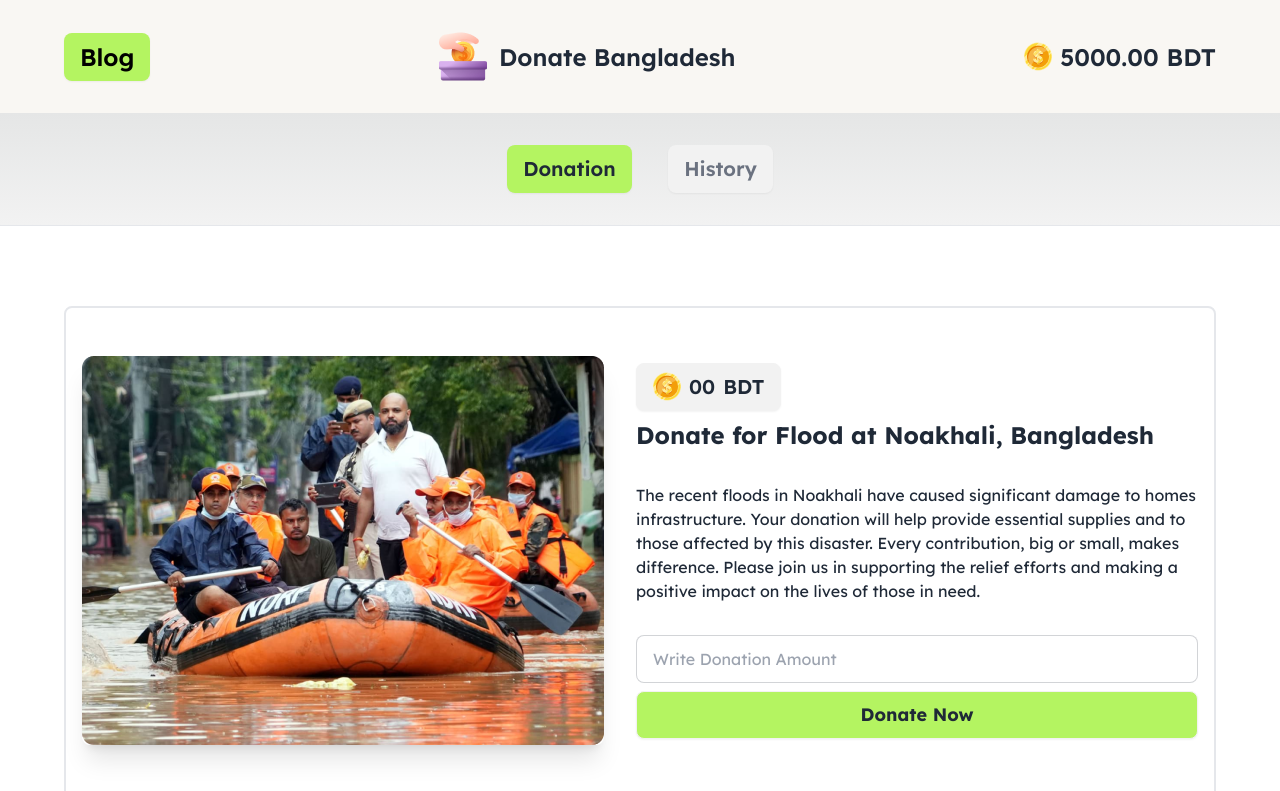
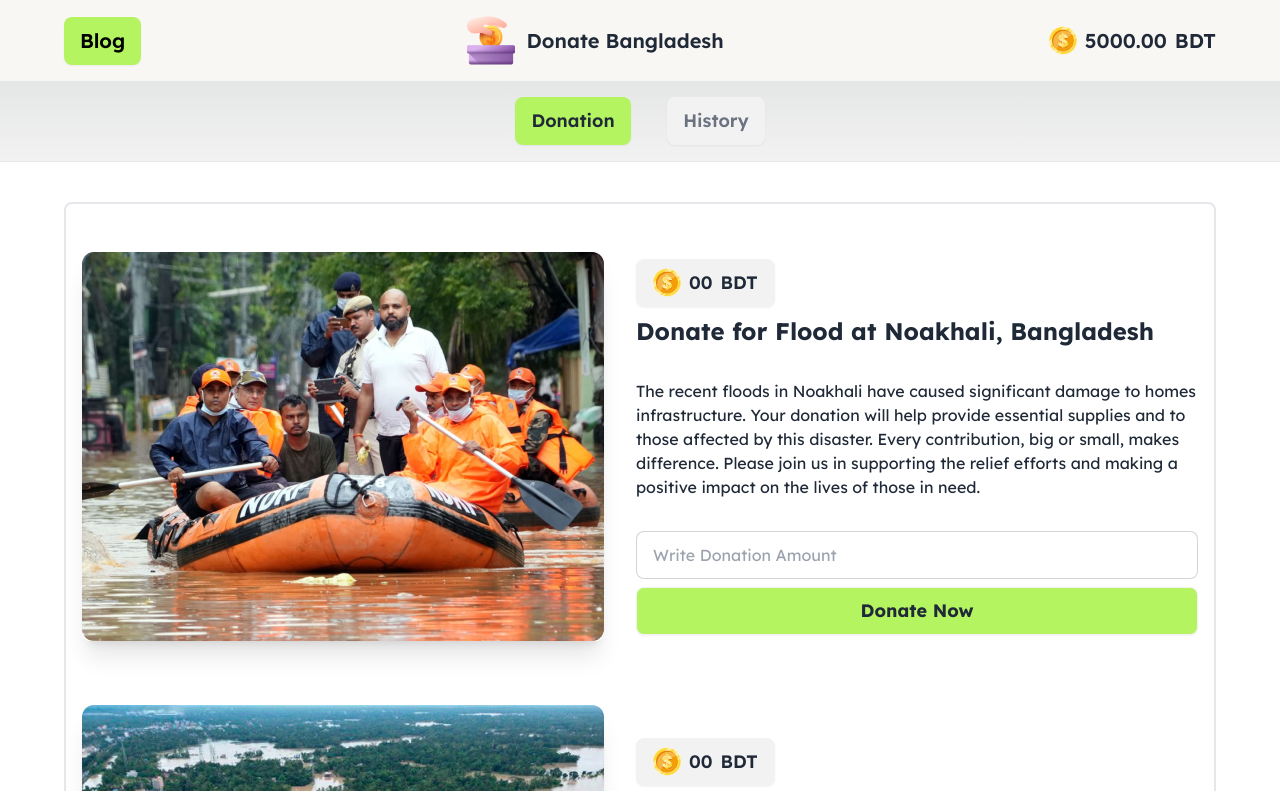
Before and after one commit to shafiqbd1st/PH-Assignment-5, a plain HTML site: page index.html in a window 1280 px wide. Shown: the top 791 px of the page. Drawn offline with nearby package versions, Linux system fonts and the light colour scheme.

Commit message:
fix some error

```diff
--- a/index.html
+++ b/index.html
@@ -33,31 +33,33 @@
 
     <header class="sticky top-0 z-10 ">
         <nav class="bg-[#F9F7F3]">
-            <div class="w-[90%] mx-auto flex justify-between items-center py-8">
+            <div class="w-[90%] mx-auto flex justify-between items-center py-4">
                 <div>
-                    <button class="text-2xl font-semibold btn btn-success bg-primary border-none hover:text-white"><a
-                            href="./blog.html">Blog</a></button>
+                    <button id="blog-btn"
+                        class="text-xl font-semibold btn btn-success bg-primary border-none hover:text-white">Blog</button>
+                    <!-- <button class="text-xl font-semibold btn btn-success bg-primary border-none hover:text-white"><a
+                            href="./blog.html">Blog</a></button> -->
                 </div>
                 <div class="hidden lg:flex justify-center items-center space-x-3 ">
                     <img src="./assets/logo.png" alt="">
-                    <h2 class="text-2xl font-semibold">Donate Bangladesh</h2>
+                    <h2 class="text-xl font-semibold">Donate Bangladesh</h2>
                 </div>
                 <div class="flex justify-center items-center space-x-2">
                     <img class="text-2xl font-semibold" src="./assets/coin.png" alt="">
-                    <p id="account-balance" class="text-2xl font-semibold"></p>
-                    <p class="text-2xl font-semibold">BDT</p>
+                    <p id="account-balance" class="text-xl font-semibold"></p>
+                    <p class="text-xl font-semibold">BDT</p>
                 </div>
             </div>
         </nav>
         <!-- bg-base-200 -->
-        <div class="text-center py-8 space-x-8  bg-gradient-to-b from-base-300 to-base-200">
-            <button id="donation-btn" class="btn text-xl bg-primary border-none">Donation</button>
-            <button id="history-btn" class="btn text-xl text-gray-500 border-none">History</button>
+        <div class="text-center py-4 space-x-8  bg-gradient-to-b from-base-300 to-base-200">
+            <button id="donation-btn" class="btn text-lg bg-primary border-none">Donation</button>
+            <button id="history-btn" class="btn text-lg text-gray-500 border-none">History</button>
         </div>
         <hr>
     </header>
 
-    <main class="my-20">
+    <main class="my-10">
         <div id="donate-container"
             class="w-[90%] mx-auto flex flex-col gap-8 justify-between items-center py-8 border-2 boreder-grary-200 rounded-lg">
             <div class="hero">
@@ -66,10 +68,11 @@
                     <div class="space-y-2">
                         <button class="btn">
                             <img class="text-2xl font-semibold" src="./assets/coin.png" alt="">
-                            <p id="noakhali-balance" class="text-xl font-semibold">00</p>
-                            <p class="text-xl font-semibold">BDT</p>
+                            <p id="noakhali-balance" class="text-lg font-semibold">00</p>
+                            <p class="text-lg font-semibold">BDT</p>
                         </button>
-                        <h1 id="noakhali-title" class="text-2xl font-bold">Donate for Flood at Noakhali, Bangladesh</h1>
+                        <h1 id="noakhali-title" class="text-2xl font-bold">Donate for Flood at Noakhali, Bangladesh
+                        </h1>
                         <p class="py-6">
                             The recent floods in Noakhali have caused significant damage to homes infrastructure. Your
                             donation will help provide
@@ -94,8 +97,8 @@
                     <div class="space-y-2">
                         <button class="btn ">
                             <img class="text-2xl font-semibold" src="./assets/coin.png" alt="">
-                            <p id="feni-balance" class="text-xl font-semibold">00</p>
-                            <p class="text-xl font-semibold">BDT</p>
+                            <p id="feni-balance" class="text-lg font-semibold">00</p>
+                            <p class="text-lg font-semibold">BDT</p>
                         </button>
                         <h1 id="feni-title" class="text-2xl font-bold">Donate for Flood Relief in Feni,Bangladesh</h1>
                         <p class="py-6">
@@ -155,10 +158,10 @@
                         <!-- <button class="btn">open modal</button> -->
                         <dialog id="my_modal_1" class="modal modal-bottom sm:modal-middle">
                             <div class="modal-box flex flex-col justify-between items-center">
-                                <h3 class="text-5xl font-bold mb-3">Congrates!</h3>
+                                <h3 class="text-4xl font-bold mb-3">Congrates!</h3>
                                 <img src="./assets/coin.png" alt="">
                                 <p class="py-4 text-xl">You Have Donated for Humankind</p>
-                                <p class="text-3xl font-bold py-4">Successfully</p>
+                                <p class="text-4xl font-bold py-4">Successfully</p>
                                 <div class="modal-action">
                                     <form method="dialog">
                                         <!-- if there is a button in form, it will close the modal -->
@@ -182,6 +185,12 @@
 
 
     <script src="./JS/app.js"></script>
+    <script>
+        const homeBtn = document.getElementById("blog-btn");
+        homeBtn.addEventListener("click", function () {
+            window.location.href = "./blog.html";
+        });
+    </script>
 </body>
 
 </html>
```
Also changed, not shown: blog.html (+26 -26 lines).
